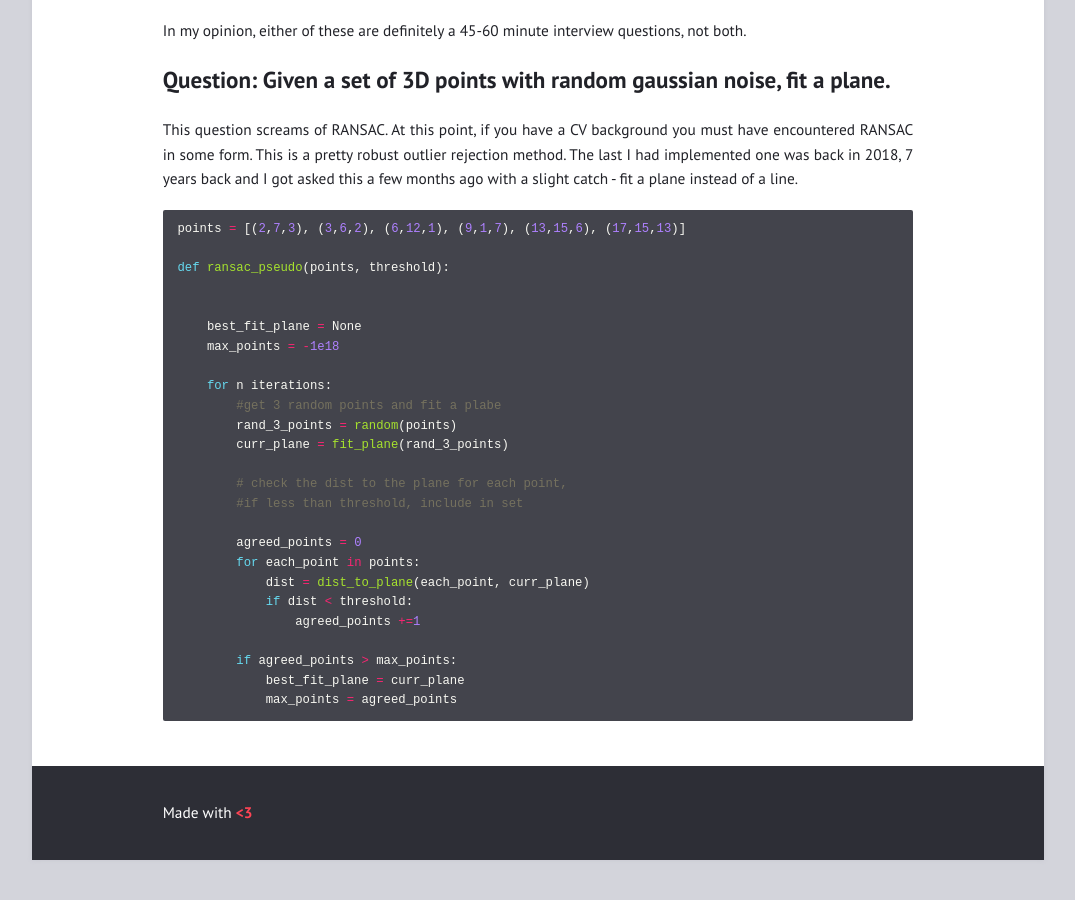
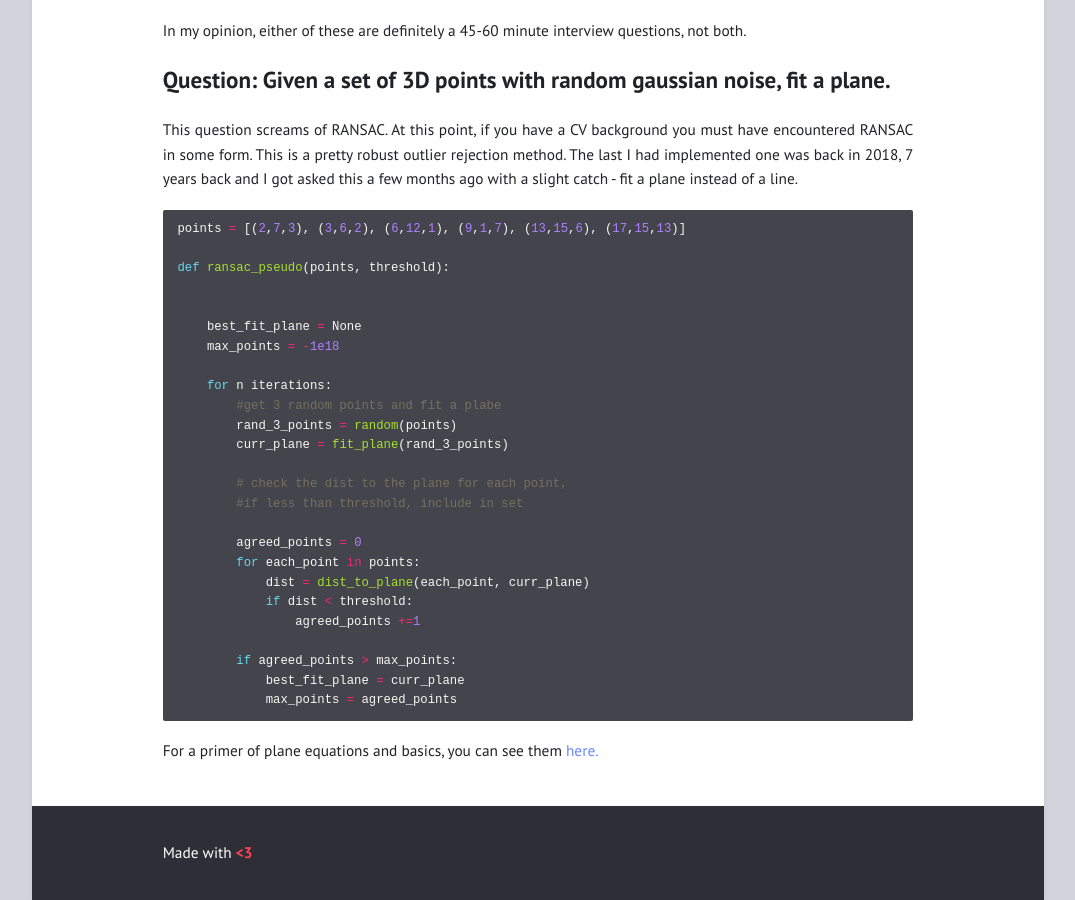
Before and after one commit to kartikmadhira1/kartikmadhira1.github.io, a Jekyll site: the page built from _posts/2025-04-26-ML-coding-interviews-pt1.md, in a window 1280 px wide and 900 px high, scrolled down 2628 px. Shown: the whole window, without its empty margins (102-1177 px from the left). Built offline with Jekyll 4.4.1, drawn with Linux system fonts in a browser that asks for light colours; before the commit the page ends 3488 px from its top, so only the background shows below that.

Commit message:
more added work on ransac

```diff
--- a/_posts/2025-04-26-ML-coding-interviews-pt1.md
+++ b/_posts/2025-04-26-ML-coding-interviews-pt1.md
@@ -174,3 +174,5 @@ def ransac_pseudo(points, threshold):
 
 
 {% endhighlight %}
+
+For a primer of plane equations and basics, you can see them [here.](../_data/post1/Ransac.pdf)
```
Also changed, not shown: 1 other file.
